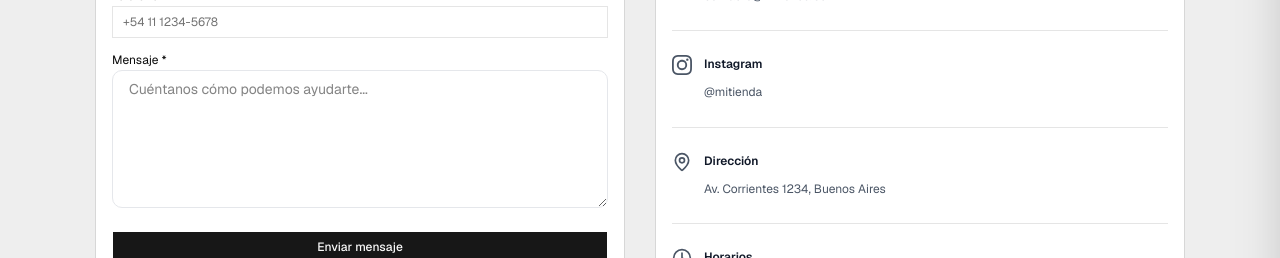
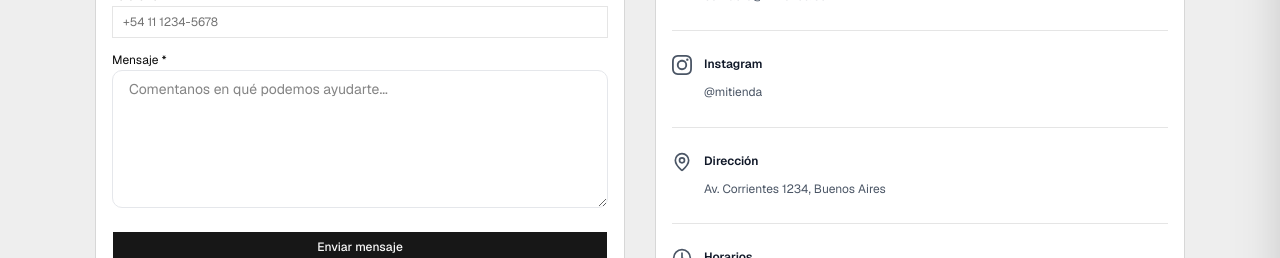
Before and after one commit to FrankNev/ecommerce-frontend, a Next.js app: page /contact in a window 1280 px wide. Shown: the part 472-730 px from the top of the page. Built offline with nearby package versions, Linux system fonts and the light colour scheme; no server answers.

Commit message:
fix: Cambio menor en UI

```diff
--- a/src/app/contact/page.js
+++ b/src/app/contact/page.js
@@ -147,7 +147,7 @@ export default function ContactPage() {
                   name="mensaje"
                   value={form.mensaje}
                   onChange={handleChange}
-                  placeholder="Cuéntanos cómo podemos ayudarte..."
+                  placeholder="Comentanos en qué podemos ayudarte..."
                   rows={6}
                   disabled={loading}
                   className="w-full border border-gray-200 rounded-lg px-4 py-2 text-sm focus:outline-none focus:ring-2 focus:ring-black resize-y"
```
